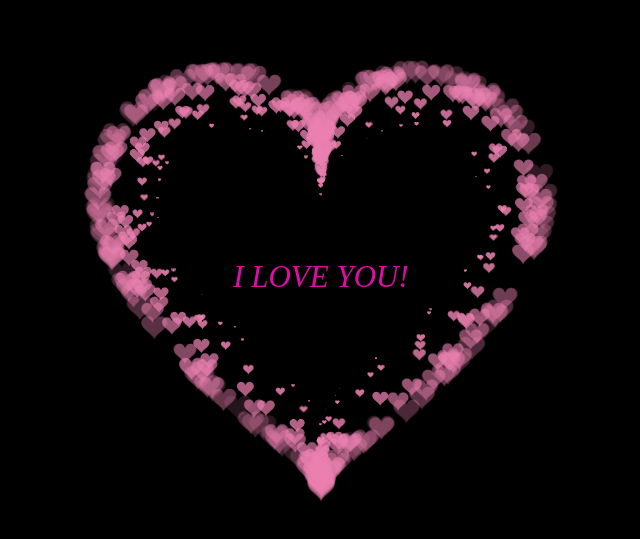
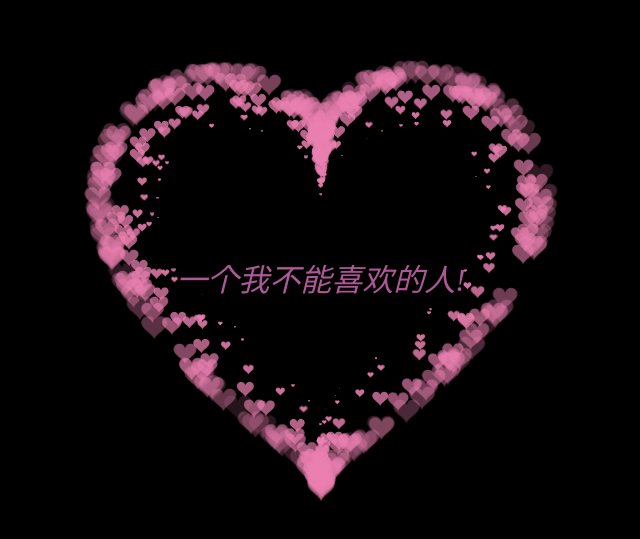
Before and after one commit to vykhanhhlls/traitim, a plain HTML site: page index.html in a window 1280 px wide. Shown: the part 123-662 px from the top of the page, without its empty margins (319-959 px from the left). Drawn offline with Linux system fonts and the light colour scheme.

```diff
--- a/index.html
+++ b/index.html
@@ -516,7 +516,7 @@ var ParticlePool = (function() {
 <div class="center-text",
   style="background-color:rgb(0, 0, 0);
         width: 100%;
-        color: rgb(225, 12, 168);
+        color: rgb(175, 88, 152);
         height:100%;
         font-size: 31px;
         font-style: italic;
@@ -524,7 +524,7 @@ var ParticlePool = (function() {
         align-items: center;
         justify-content: center;
         margin-bottom: 5px;
-        text-align: center;">I LOVE YOU!</div>
+        text-align: center;">一个我不能喜欢的人!</div>
 
  </BODY>
 
```
